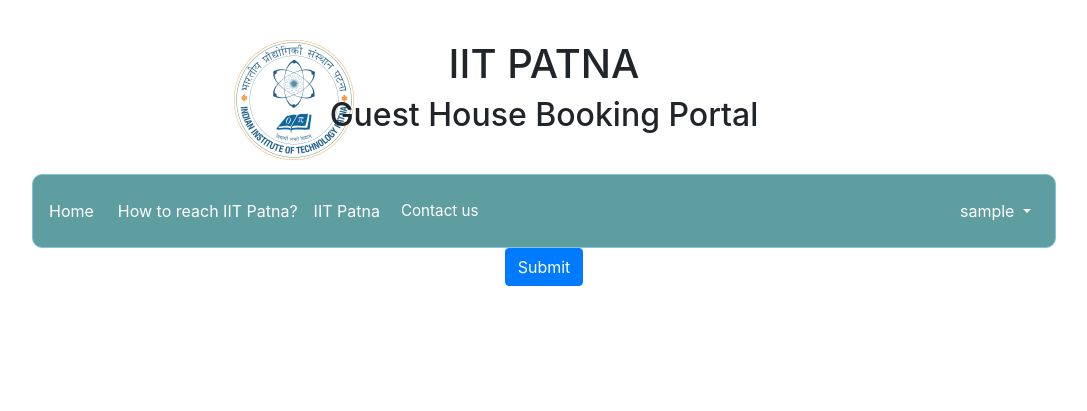
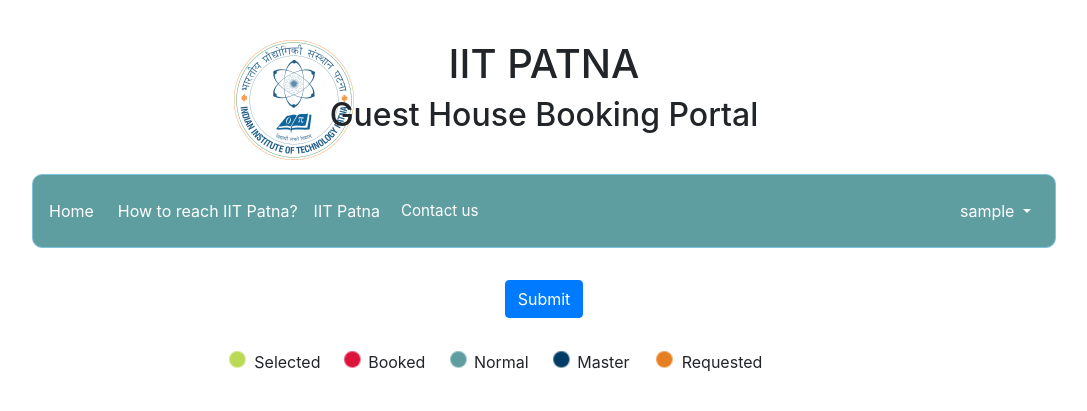
Before and after one commit to gurpreet97/Guest_House_IIT_PATNA, a PHP site: page /chooseroom.php in a window 1280 px wide. Shown: the top 411 px of the page, without its empty margins (96-1183 px from the left). Run offline with PHP 8.4, Linux system fonts and the light colour scheme; the visitor is signed in with stand-in values (Sample User, id 1); data that the repository does not hold is empty; some libraries are stand-ins or nearby versions.

Commit message:
added legend

```diff
--- a/admin/adminhome.php
+++ b/admin/adminhome.php
@@ -88,9 +88,9 @@ table{
             <?php echo $_SESSION['username']; ?>
           </a>
           <div class="dropdown-menu" aria-labelledby="navbarDropdown">
-            <a class="dropdown-item" href="/Guest_House_Online_Portal/adminlogin.php" >option</a>
-            <a class="dropdown-item" href="/Guest_House_Online_Portal/login.php" >option</a>
-            <a class="dropdown-item" href="/Guest_House_Online_Portal/login.php" >option</a>
+            <!-- <a class="dropdown-item" href="/Guest_House_Online_Portal/adminlogin.php" >option</a> -->
+            <!-- <a class="dropdown-item" href="/Guest_House_Online_Portal/login.php" >option</a> -->
+            <!-- <a class="dropdown-item" href="/Guest_House_Online_Portal/login.php" >option</a> -->
             <a class="dropdown-item" href="../server.php?logout='1'" style="color: red;"> Logout</a>
           </div>
 
--- a/css/matrix.css
+++ b/css/matrix.css
@@ -36,6 +36,7 @@ color: #ccc;
 .screen-side .select-text {
 color: #969696;
 }
+
 ol {
 list-style: none;
 padding: 0;
--- a/ideas.txt
+++ b/ideas.txt
@@ -1,11 +1,9 @@
-Calender view (full calender) #DONE
-logout on every page
+
 security issues
 user_role= admin
-edit titles on every page.
-navbar dropdown (arising because aria expanded=false not toggling to true ) -> showrooms.php, bookingform.php. #DONE
 We can use modals in calender and room views
 roomsrequested in viewrequest.php ", " instead of ","
 table alternate columns different color
 forgot password
 use mysqli_real_escape_string wherever 'get' is used
+//orange circle #E67E22
--- a/templates/matrix.php
+++ b/templates/matrix.php
@@ -71,7 +71,30 @@ if(mysqli_num_rows($data) != 0){
     <?php } }?>
 
       </ol>
-      <button type="submit" class="btn btn-primary" id="roomsubmit" name="roomschosen" style="margin:auto; display:block;">Submit</button>
+      <button type="submit" class="btn btn-primary" id="roomsubmit" name="roomschosen" style="margin: 2.5% auto 2.5%; display:block;">Submit</button>
       </form>
 
+<div class="align" style="display: flex; margin-left:25%;">
+  <figure style="display: flex; float:left; margin-right:3%;">
+    <img src="images/legend/green.png" alt="" style="height:20px; width:20px; display:inline-block; margin-left:5%; margin-right:2%;">
+    <figcaption style="float:right; margin-left:5%; display:inline-block;">Selected</figcaption>
+  </figure>
+  <figure style="display: flex; float:left; margin-right:3%;">
+    <img src="images/legend/crimson.png" alt="" style="height:20px; width:20px; display:inline-block; margin-left:5%; margin-right:2%;">
+    <figcaption style="float:right; margin-left:5%;">Booked</figcaption>
+  </figure>
+  <figure style="display: flex;float:left; margin-right:3%;">
+    <img src="images/legend/blue.png" alt="" style="height:20px; width:20px; display:inline-block; margin-left:5%; margin-right:2%;">
+    <figcaption style="float:right; margin-left:5%;">Normal </figcaption>
+  </figure>
+  <figure style="display: flex; float:left; margin-right:3%;">
+    <img src="images/legend/dblue.png" alt="" style="height:20px; width:20px; display:inline-block; margin-left:5%; margin-right:2%;">
+    <figcaption style="float:right; margin-left:5%;">Master </figcaption>
+  </figure>
+  <figure style="display: flex; float:left; margin-right:3%;">
+    <img src="images/legend/orange.png" alt="" style="height:20px; width:20px; display:inline-block; margin-left:5%; margin-right:2%;">
+    <figcaption style="float:right; margin-left:5%;">Requested</figcaption>
+  </figure>
 </div>
+
+</div>
```
Also changed, not shown: images/legend/blue.png (added), images/legend/crimson.png (added), images/legend/dblue.png (added), images/legend/green.png (added), images/legend/orange.png (added).
